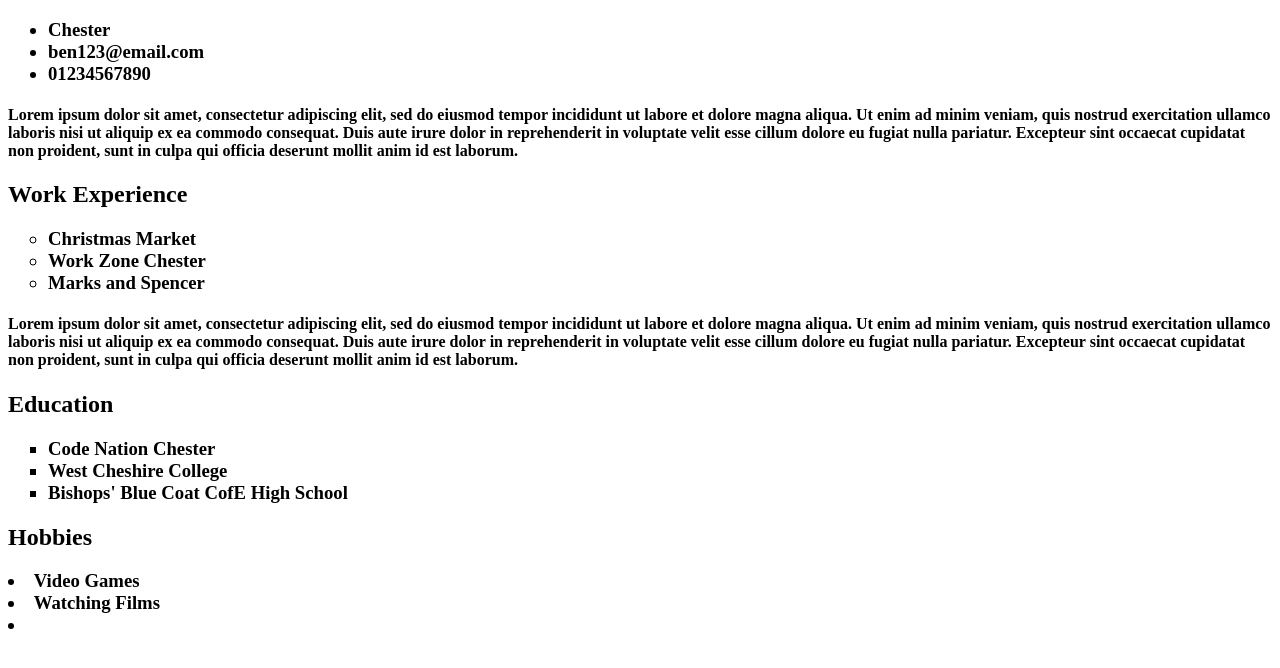
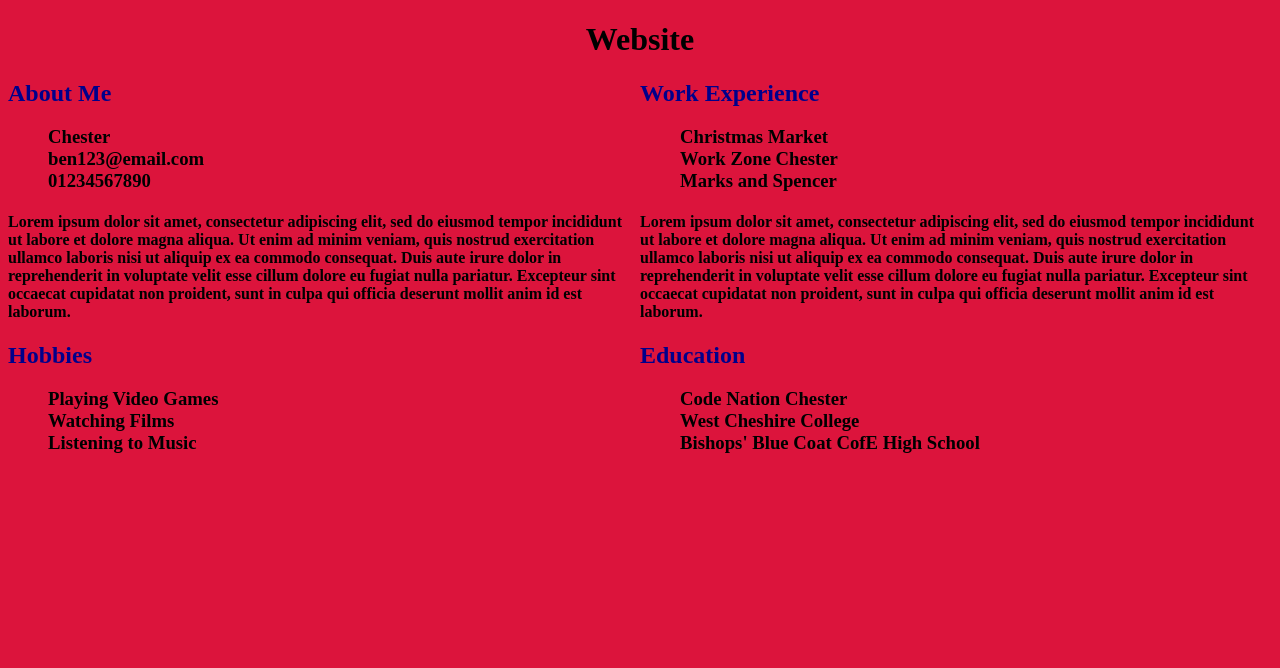
Before and after one commit to BenJS1993/My-First-Website, a plain HTML site: page index.html in a window 1280 px wide. Drawn offline with Linux system fonts and the light colour scheme.

Commit message:
Saving files

```diff
--- a/index.html
+++ b/index.html
@@ -4,12 +4,17 @@
     <meta charset="UTF-8">
     <meta name="viewport" content="width=device-width, initial-scale=1.0">
     <meta http-equiv="X-UA-Compatible" content="ie=edge">
+    <link rel="stylesheet" type="text/css" href="main.css">
 <body>
     <title>Ben Stevenson</title>
 </head>
     <div>
+        <h1 id="title" class="headings">Website</h1>
+
+        <div class="column1">
+        <h2 class="headings">About Me</h2>
          <h3>
-            <ul style ="list-style-type:disc">
+            <ul style ="list-style-type:none">
                 <li>Chester</li>
                 <li>ben123@email.com</li>
                 <li>01234567890</li>
@@ -24,9 +29,21 @@
         Excepteur sint occaecat cupidatat non proident,
         sunt in culpa qui officia deserunt mollit anim id est laborum.
          </h4>
+    <h2>Hobbies</h2>
+    <h3>
+             <ul style ="list-style-type:none">
+              <li>Playing Video Games</li>
+              <li>Watching Films</li>
+              <li>Listening to Music</li>
+             </ul>
+            </div>
+
+    </h3>
+
+         <div class="column2">
          <h2>Work Experience</h2>
          <h3>
-          <ul style ="list-style-type:circle">
+          <ul style ="list-style-type:none">
              <li>Christmas Market</li>
              <li>Work Zone Chester</li>
              <li>Marks and Spencer</li>
@@ -43,19 +60,14 @@
              </h4>
         <h2>Education</h2>
             <h3>
-                <ul style ="list-style-type:square">
+                <ul style ="list-style-type:none">
                  <li>Code Nation Chester</li>
                  <li>West Cheshire College</li>
                  <li>Bishops' Blue Coat CofE High School</li>
                 </ul>
             </h3>
-        <h2>Hobbies</h2>
-            <h3>
-                <ul style ="list-style-type:none"></ul>
-                 <li>Video Games</li>
-                 <li>Watching Films</li>
-                 <li></li>
-            </h3>
+         </div>
+
     </div>
 </body>
 </html>
--- /dev/null
+++ b/main.css
@@ -0,0 +1,33 @@
+body{
+    background-color: crimson;
+}
+
+h2 {
+    color: darkblue;
+    margin: auto;
+}
+
+.headings {
+    color: darkblue;
+}
+
+.column1 {
+    float: left;
+    width: 50%;
+}
+
+.row:after {
+    content:"";
+    display: table;
+    clear: both;
+}
+
+.column2 {
+    float: right;
+    width: 50%;
+}
+
+#title {
+    color: black;
+    text-align: center;
+}
```
